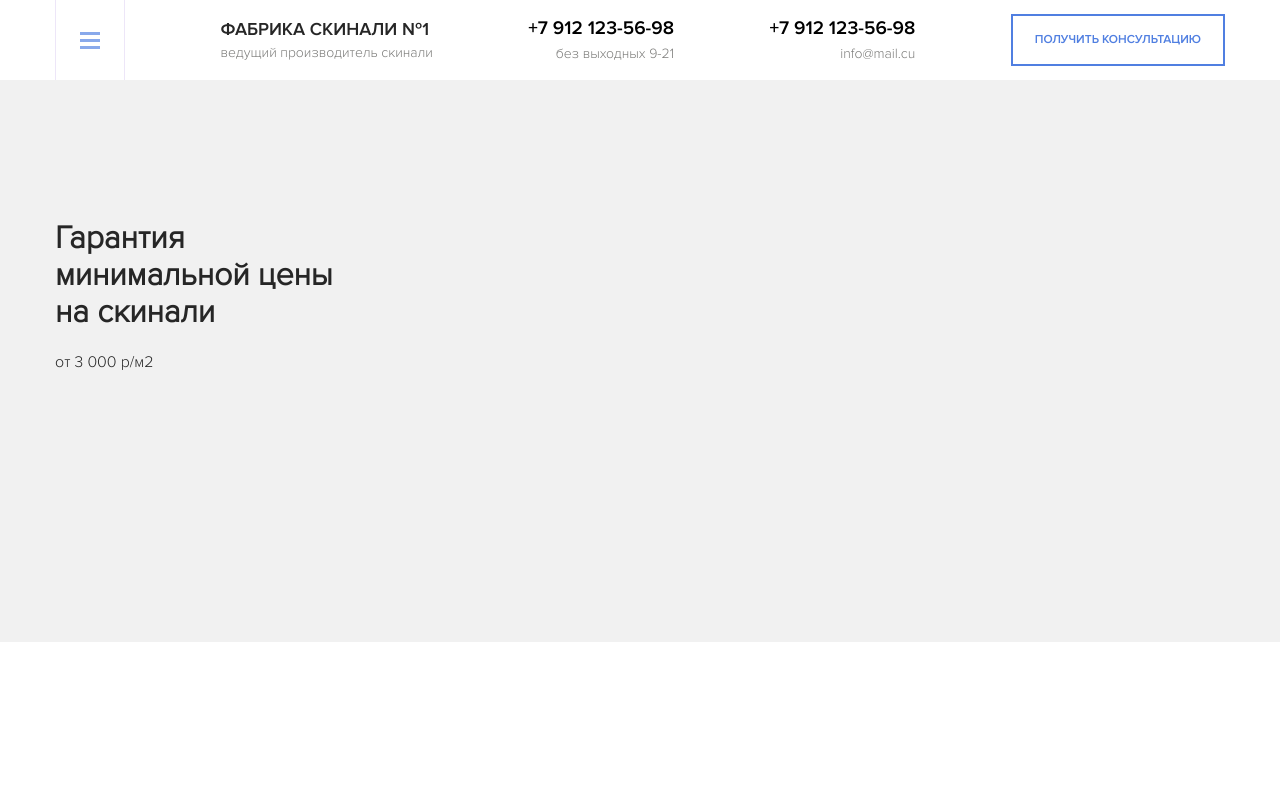
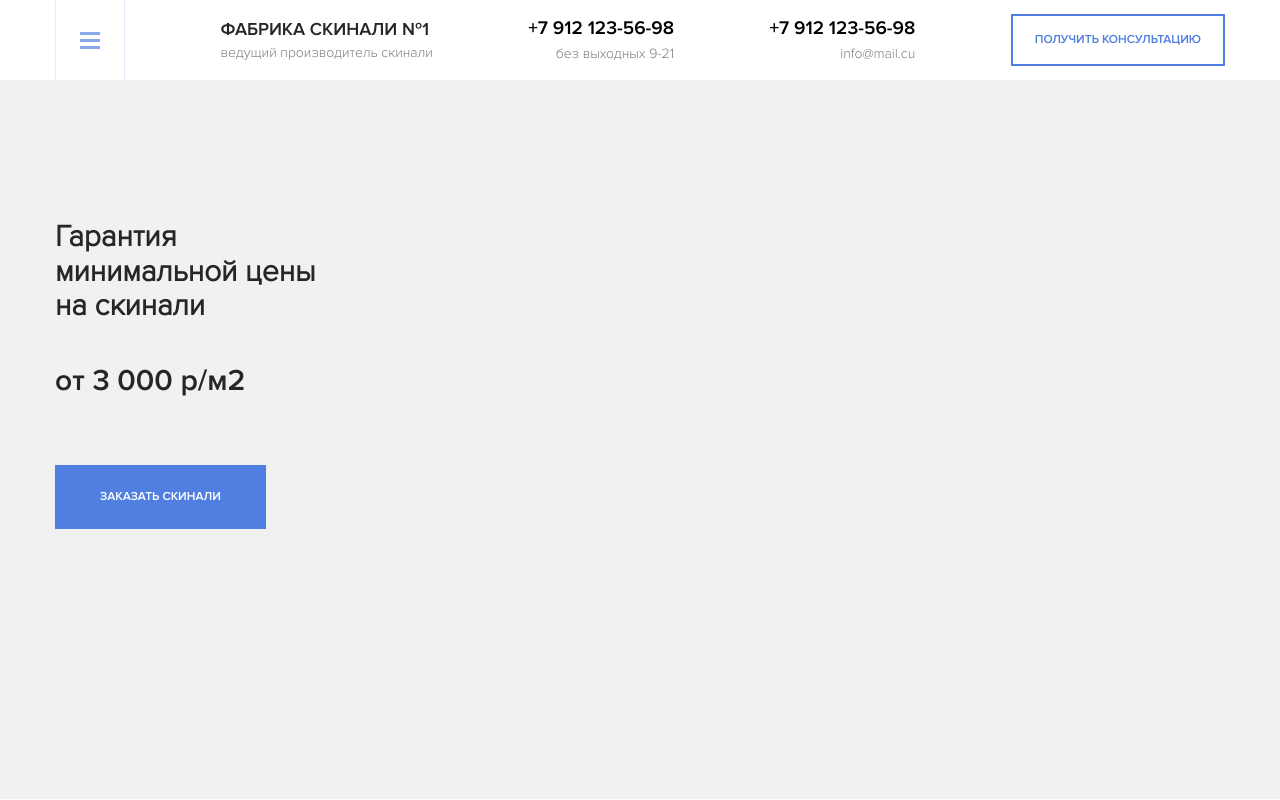
Before and after one commit to luckylite/training-html, a plain HTML site: page index.html in a window 1280 px wide. Drawn offline with Linux system fonts and the light colour scheme.

Commit message:
start menu

```diff
--- a/index.html
+++ b/index.html
@@ -8,7 +8,7 @@
     <title>Фабрика скинали</title>
 
     <link rel="stylesheet" href="css/normalize.css">
-    <link rel="stylesheet" href="css/style.min.css">
+    <link rel="stylesheet" href="css/style.css">
 </head>
 <body>
 
@@ -45,6 +45,7 @@
                     Гарантия<br>минимальной цены<br>на скинали
                 </h1>
                 <span class="hero__subtitle">от 3 000 р/м2</span>
+                <button class="button hero__button">Заказать скинали</button>
             </div>
         </div>
         <!-- /.hero -->
--- a/sass/_interface.sass
+++ b/sass/_interface.sass
@@ -11,3 +11,12 @@ body
     cursor: pointer
     font-size: 12px
     +bold
+
+.button
+    padding: 25px 45px
+    border: none
+    background-color: $primary-color
+    color: #fff
+    text-transform: uppercase
+    font-size: 12px
+    +bold
--- a/sass/blocks/_hero.sass
+++ b/sass/blocks/_hero.sass
@@ -1,4 +1,12 @@
 .hero
     background-color: #f1f1f1
-    padding-top: 120px
+    padding-top: 200px
     padding-bottom: 270px
+    &__title
+        font-size: 30px
+        margin-bottom: 40px
+    &__subtitle
+        display: block
+        margin-bottom: 67px
+        font-size: 30px
+        +bold
--- a/sass/blocks/_navbar.sass
+++ b/sass/blocks/_navbar.sass
@@ -1,4 +1,9 @@
 .navbar
+    position: fixed
+    left: 0
+    top: 0
+    width: 100%
+    background-color: #fff
     &-wrap
         height: 80px
         display: flex
```
Also changed, not shown: css/style.css (added), 1 other file.
